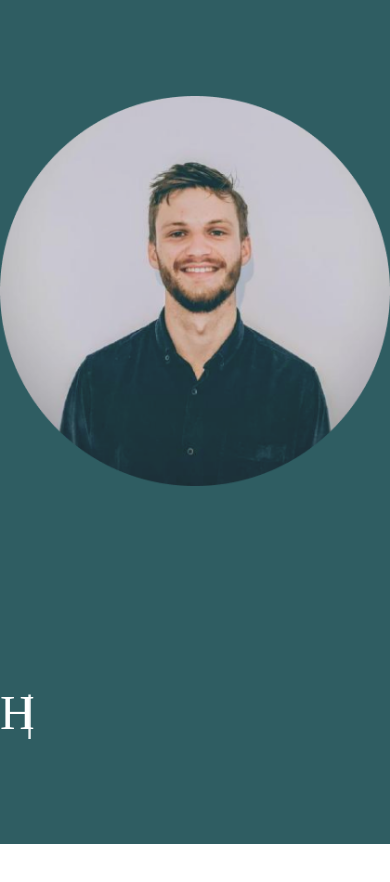
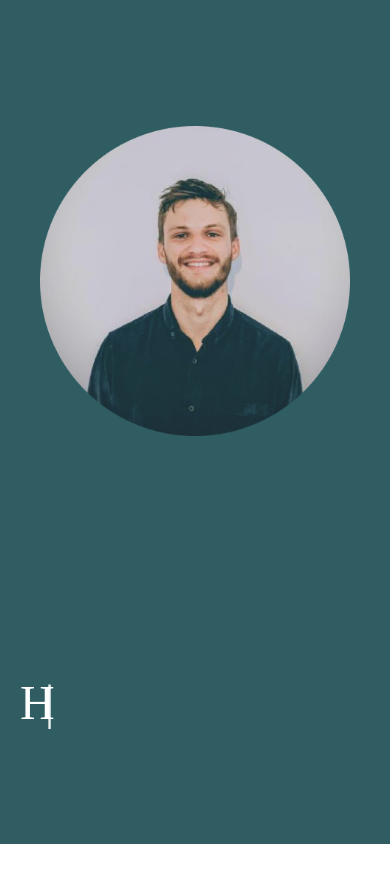
Before and after one commit to OliverKlukas/oliverklukas.github.io, a React (Create React App) app: page / in a window 390 px wide. Shown: the top 882 px of the page. Built offline with nearby package versions, Linux system fonts and the light colour scheme; a web font is replaced by a local one.

Commit message:
LandingView: added responsiveness

```diff
--- a/src/views/LandingView.tsx
+++ b/src/views/LandingView.tsx
@@ -22,19 +22,19 @@ export default function LandingView() {
         tl.to(".text", {text: {value: "Hi there!"}, duration: 1.5, delay: 2,  repeat: 1, yoyo: true, ease: "none", repeatDelay: 2});
         tl.to(".text", {text: {value: "I&apos;m olli."}, duration: 1.5, delay: 1, repeat: 1, yoyo: true, ease: "none", repeatDelay: 2});
         tl.to(".text", {text: {value: "23 years old."}, duration: 1.5, delay: 1, repeat: 1, yoyo: true, ease: "none", repeatDelay: 2});
-        tl.to(".text", {text: {value: "Passionate about tech, learning & bringing ideas to life."}, duration: 4, repeatDelay: 2, delay: 1, repeat: 1, yoyo: true, ease: "none"});
+        tl.to(".text", {text: {value: "Passionate about software, learning & bringing ideas to life."}, duration: 4, repeatDelay: 2, repeat: 1, yoyo: true, delay: 1, ease: "none"});
         tl.to(".text", {text: {value: "M.Sc. Information Systems @ TUM."}, duration: 3, delay: 1, repeat: 1, repeatDelay: 2, yoyo: true, ease: "none"});
         tl.to(".text", {text: {value: "Scroll to explore."}, duration: 1.5, ease: "none"});
     })
 
     return (
-            <div className="grid grid-cols-1 lg:grid-cols-2 min-h-screen bg-green-4 justify-evenly items-center">
-                <div className="flex justify-evenly">
+            <div className="grid grid-cols-1 lg:grid-cols-2 min-h-screen bg-green-4 justify-center items-center">
+                <div className="flex justify-center my-5 mx-10 lg:justify-end lg:mr-48">
                     <img src={me} alt={"me"}/>
                 </div>
-                <div>
+                <div className="mx-5 lg:m-0 lg:mr-28">
                     <span className="text text-mobile-subheading lg:text-subheading text-white"/>
-                    <span className="cursor inline-block text-mobile-subheading lg:text-subheading max-w-lg text-white">
+                    <span className="cursor inline-block text-mobile-subheading lg:text-subheading text-white">
                         |
                     </span>
                 </div>
```
